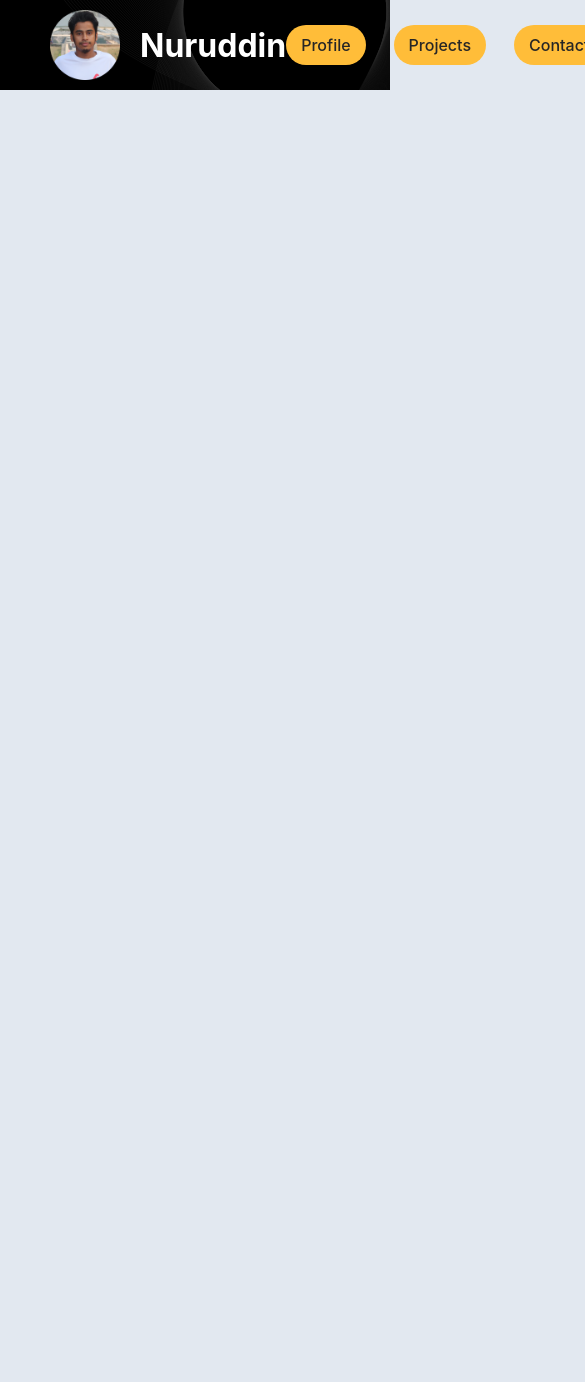
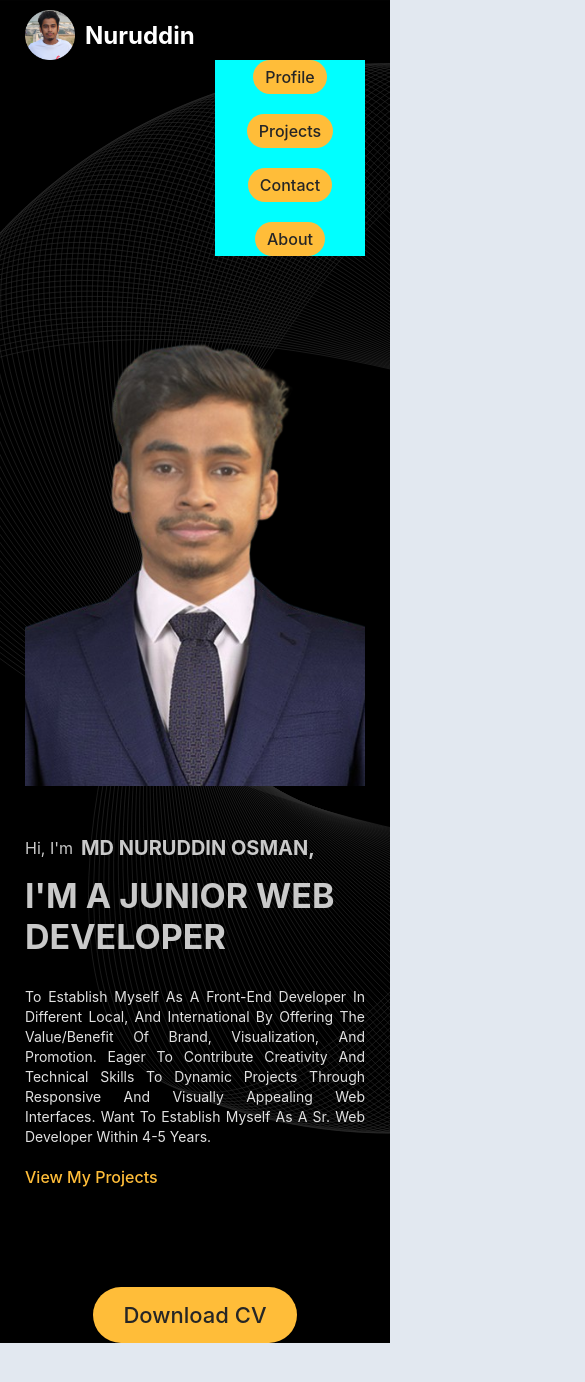
Before and after one commit to nuruddin-osman/checkPortfolio, a React (Vite) app: page / in a window 390 px wide. Shown: the top 1382 px of the page, 585 px wide, since content can reach past the window. Before the commit the page ends 844 px from the top, so only its background shows below. Built offline with nearby package versions, Linux system fonts and the light colour scheme.

Commit message:
Banner done

```diff
--- a/src/App.jsx
+++ b/src/App.jsx
@@ -1,6 +1,7 @@
 import React from 'react'
 import Navbar from './sections/navbar/Navbar'
 import Background from '../src/assets/images/background.svg'
+import Banner from './sections/banner/Banner'
 
 const App = () => {
   return (
@@ -8,6 +9,7 @@ const App = () => {
     <section>
         <div className="container" style={{backgroundImage: `url(${Background})`}}>
             <Navbar/>
+            <Banner/>
         </div>
     </section>
     </>
--- /dev/null
+++ b/src/sections/banner/Banner.jsx
@@ -0,0 +1,36 @@
+import React from 'react'
+import './banner.css'
+import BannerImage from '../../assets/images/banner.png'
+
+const Banner = () => {
+  return (
+    <section id='profile'>
+        <div className="profile">
+            <div className="prifile_content">
+                <div className="profile_heading">
+                  <span>hi, I'm </span>
+                  <h4>md nuruddin osman,</h4>
+                </div>
+                <div className="profile_title">
+                  <h3>i'm a junior web developer</h3>
+                </div>
+                <div className="profile_description">
+                  <p>To establish myself as a Front-end Developer in different local, and international by offering the value/benefit of Brand, Visualization, and Promotion. Eager to contribute creativity and technical skills to dynamic projects through responsive and visually appealing web interfaces. Want to establish myself as a Sr. Web Developer within 4-5 years.
+                  </p>
+                  <a src="#" >View my projects</a>
+                </div>
+            </div>
+            <div className="profile_pictue">
+                <div className="profile_images">
+                  <img src={BannerImage} alt="picture" />
+                </div>
+            </div>
+        </div>
+        <div className="profile_cv">
+          <a src="#">Download CV</a>
+        </div>
+    </section>
+  )
+}
+
+export default Banner
--- /dev/null
+++ b/src/sections/banner/banner.css
@@ -0,0 +1,145 @@
+#profile{
+    margin: 50px 50px 100px;
+}
+.profile{
+    display: flex;
+    justify-content: space-between;
+    gap: 50px;
+    overflow: hidden;
+}
+.prifile_content{
+    width: 50%;
+    display: flex;
+    flex-direction: column;
+    justify-content: center;
+}
+.profile_heading{
+    display: flex;
+    align-items: center;
+    gap: 8px;
+}
+.profile_heading span{
+    color: #C9C9C9;
+    font-family: 'Inter', sans-serif;
+    font-size: 18px;
+    font-weight: 400;
+    text-transform: capitalize;
+}
+.profile_heading h4{
+    color: #C9C9C9;
+    font-family: 'Inter', sans-serif;
+    font-size: 22px;
+    font-weight: 700;
+    text-transform: uppercase;
+}
+.profile_title h3{
+    color: #C9C9C9;
+    font-family: 'Inter', sans-serif;
+    font-size: 48px;
+    font-weight: 700;
+    text-transform: uppercase;
+    margin-top: 15px;
+}
+.profile_description p{
+    margin: 30px 0 20px;
+    width: 450px;
+    color: #E1E1E1;
+    font-family: 'Inter', sans-serif;
+    font-size: 14px;
+    font-weight: 400;
+    text-transform: capitalize;
+    line-height: 22px;
+}
+.profile_description a{
+    text-decoration: underline solid gray;
+    text-underline-offset: 5px;
+    color: #ffbd39;
+}
+.profile_pictue{
+    width: 50%;
+    display: flex;
+    justify-content: right;
+}
+.profile_images{
+    height: 500px;
+    width: 400px;
+    overflow: hidden;
+}
+.profile_images img{
+    height: 100%;
+    width: 100%;
+    object-fit: cover;
+}
+.profile_cv{
+    margin-top: 100px;
+    text-align: center;
+}
+.profile_cv a{
+    font-size: 22px;
+    color: #262626;
+    background-color: #ffbd39;
+    padding: 15px 30px;
+    border-radius: 30px;
+    transition: all 0.5s ease;
+}
+.profile_cv a:hover{
+    color: #ffbd39;
+    background-color: #262626;
+}
+/* =======================Large Medium============================ */
+@media screen and (max-width: 1024px){
+    .profile_heading span{
+        font-size: 16px;
+    }
+    .profile_heading h4{
+        font-size: 20px;
+    }
+    .profile_title h3{
+        font-size: 36px;
+    }
+    .profile_description p{
+        width: auto;
+        font-size: 14px;
+        line-height: 20px;
+    }
+    .profile_images{
+        height: 430px;
+        width: 360px;
+    }
+    .profile{
+        gap: 20px;
+    }
+    .prifile_content {
+        width: 46%;
+    }
+}
+/* =======================Medium============================ */
+@media screen and (max-width: 768px){
+    #profile{
+        margin: 50px 25px 100px;
+    }
+    .prifile_content{
+        width: 100%;
+        order: 2;
+    }
+    .profile{
+        flex-direction: column;
+        row-gap: 50px;
+    }
+    .profile_pictue{
+        width: 100%;
+        justify-content: center;
+        order: 1;
+    }
+    .profile_images{
+        height: 470px;
+        width: 390px;
+    }
+    .profile_description p{
+        text-align: justify;
+        width: auto;
+    }
+    .profile_title h3{
+        font-size: 34px;
+    }
+}
```
Also changed, not shown: src/sections/navbar/navbar.css (+4 -4 lines).
